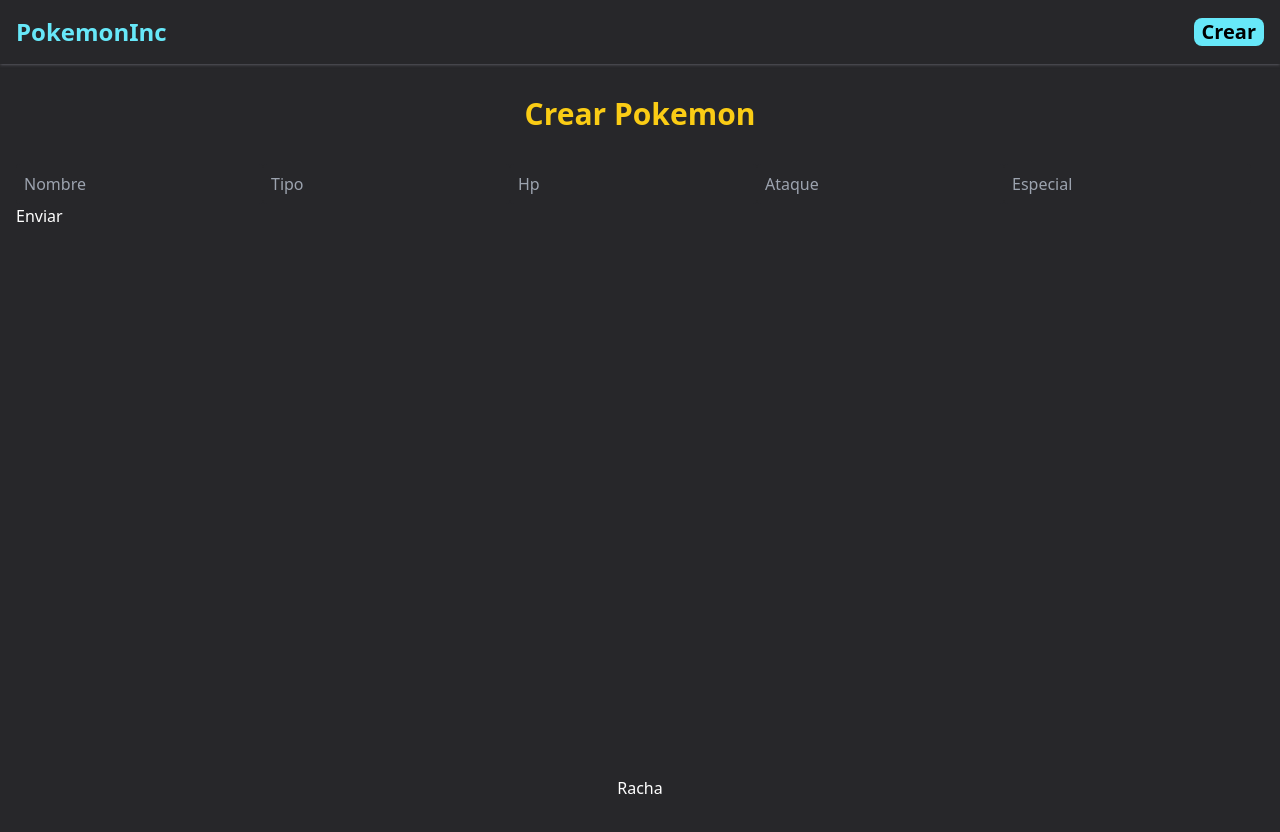
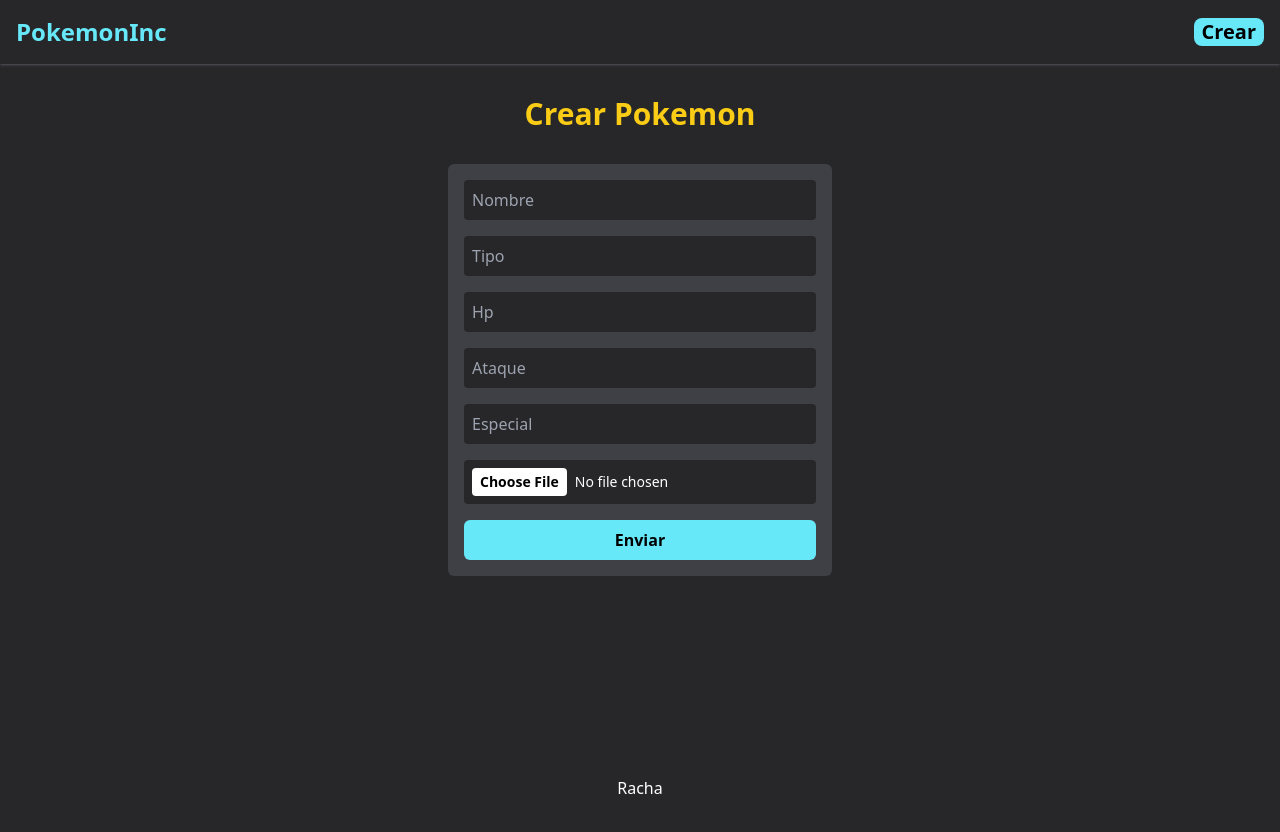
Before and after one commit to Racha777/pokemon-inc-2, a React (Create React App) app: page /pokemons/create in a window 1280 px wide. Shown: the top 832 px of the page. Built offline with nearby package versions, Linux system fonts and the light colour scheme.

Commit message:
Component PokemonsForm

```diff
--- a/src/component/pokemons/PokemonsForm.jsx
+++ b/src/component/pokemons/PokemonsForm.jsx
@@ -1,31 +1,61 @@
-import { Field, Form,Formik } from "formik";
+import { Field, Form, Formik } from "formik";
 
 const PokemonsForm = () => {
   return (
     <Formik
       initialValues={{
-                name:'',
-                type:'',
-                hp:'',
-                attack:'',
-                special:'',
-                image:{}
+        name: "",
+        type: "",
+        hp: "",
+        attack: "",
+        special: "",
+        image: {},
       }}
-            onSubmit={(values)=>{
+      onSubmit={(values) => {
         console.log(values);
       }}
     >
-            {({handleSubmit})=>{
-                return(
+      {({ handleSubmit }) => {
+        return (
           <Form
             onSubmit={handleSubmit}
+            className="flex flex-col gap-4 bg-zinc-700 rounded-md w-4/5 max-w-sm mx-auto p-4"
           >
-                        <Field name='name' placeholder='Nombre' className="bg-zinc-800 rounded p-2"/>
-                        <Field name='type' placeholder='Tipo' className="bg-zinc-800 rounded p-2"/>
-                        <Field name='hp' placeholder='Hp' className="bg-zinc-800 rounded p-2"/>
-                        <Field name='attack' placeholder='Ataque' className="bg-zinc-800 rounded p-2"/>
-                        <Field name='special' placeholder='Especial' className="bg-zinc-800 rounded p-2"/>
-                        <button type='submit'>Enviar</button>
+            <Field
+              name="name"
+              type="text"
+              placeholder="Nombre"
+              className="bg-zinc-800 rounded p-2"
+            />
+            <Field
+              name="type"
+              type="text"
+              placeholder="Tipo"
+              className="bg-zinc-800 rounded p-2"
+            />
+            <Field
+              name="hp"
+              type="number"
+              placeholder="Hp"
+              className="bg-zinc-800 rounded p-2"
+            />
+            <Field
+              name="attack"
+              type="text"
+              placeholder="Ataque"
+              className="bg-zinc-800 rounded p-2"
+            />
+            <Field
+              name="special"
+              type="text"
+              placeholder="Especial"
+              className="bg-zinc-800 rounded p-2"
+            />
+            <input
+              type="file"
+              className="bg-zinc-800 rounded p-2 text-sm cursor-pointer file:bg-white file:border-0 file:rounded file:font-semibold file:mr-2 file:p-1 file:px-2 file:cursor-pointer file:transition-colors hover:file:bg-zinc-200"
+            />
+            <button type="submit" className="bg-cyan-300 rounded-md text-black font-semibold p-2 transition-colors hover:bg-white">Enviar</button>
           </Form>
         );
       }}
```
Lines whose indentation alone changed are shown as unchanged.
